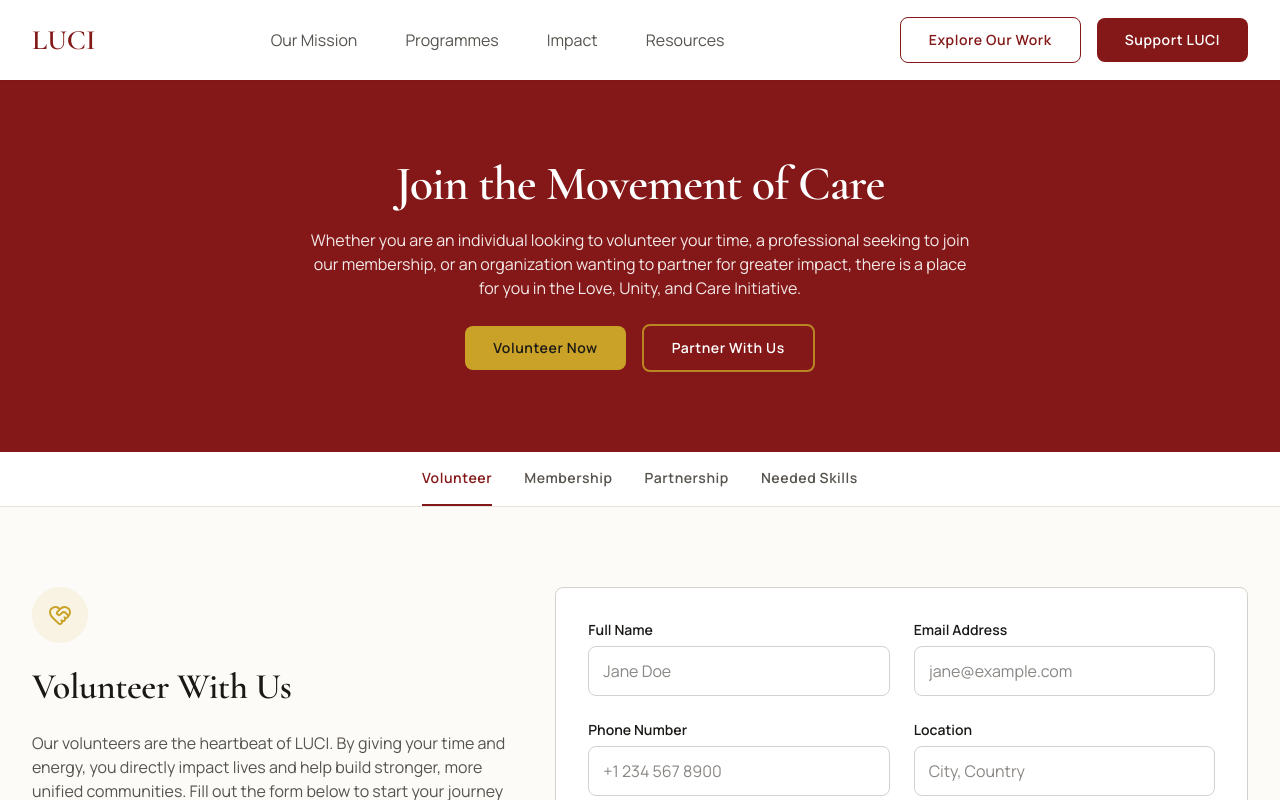
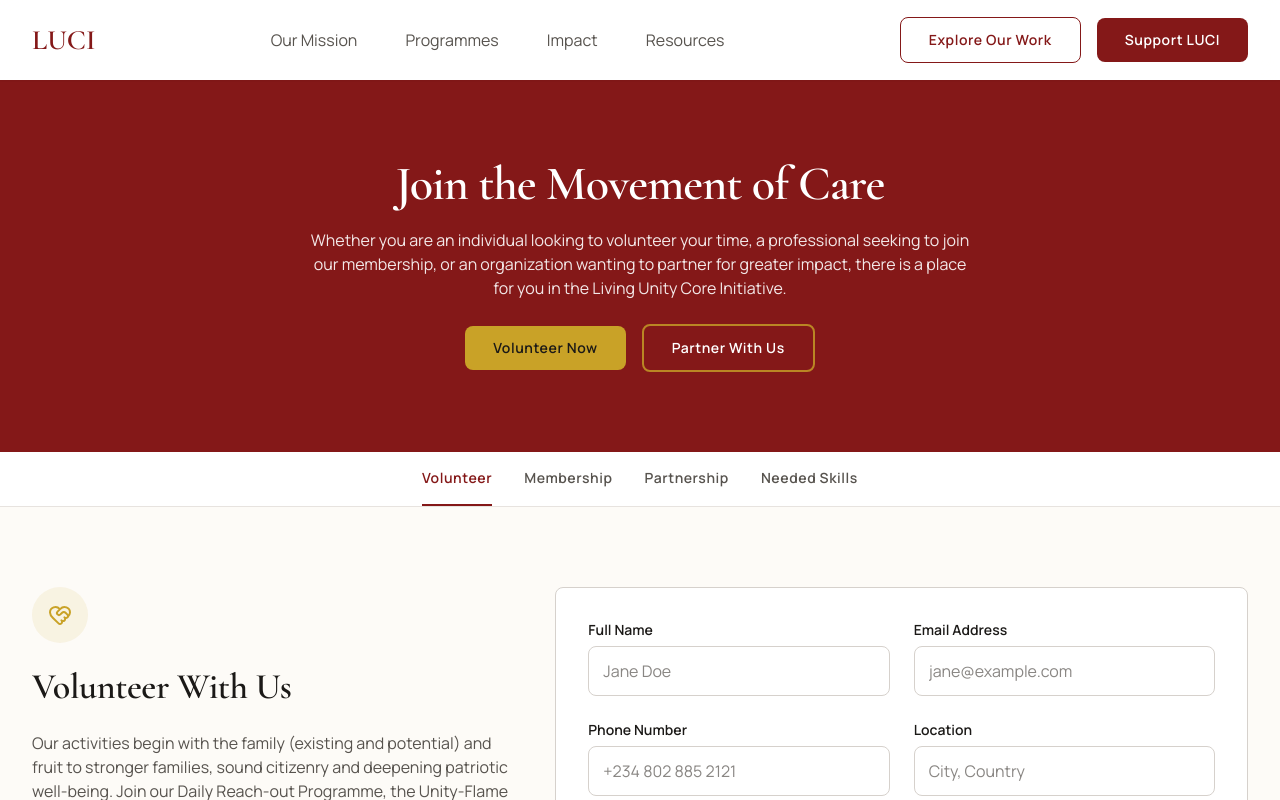
Before and after one commit to Dev-Taofeek/LUCI, a Next.js app: page /get-involved in a window 1280 px wide. Shown: the top 800 px of the page. Built offline with nearby package versions, Linux system fonts and the light colour scheme.

Commit message:
Update get-involved from the LUCI brochure (org name, volunteer/membership text, membership form fields)

```diff
--- a/src/app/(site)/get-involved/page.js
+++ b/src/app/(site)/get-involved/page.js
@@ -43,7 +43,7 @@ export default function GetInvolvedPage() {
       <PageHero
         tone="dark"
         title="Join the Movement of Care"
-        subtitle="Whether you are an individual looking to volunteer your time, a professional seeking to join our membership, or an organization wanting to partner for greater impact, there is a place for you in the Love, Unity, and Care Initiative."
+        subtitle="Whether you are an individual looking to volunteer your time, a professional seeking to join our membership, or an organization wanting to partner for greater impact, there is a place for you in the Living Unity Core Initiative."
       >
         <Button
           variant="accent"
@@ -111,18 +111,18 @@ export default function GetInvolvedPage() {
               <ParticipationSection
                 icon={<HeartHandshake className="text-gold" size={24} />}
                 title="Volunteer With Us"
-                description="Our volunteers are the heartbeat of LUCI. By giving your time and energy, you directly impact lives and help build stronger, more unified communities. Fill out the form below to start your journey with us."
+                description="Our activities begin with the family (existing and potential) and fruit to stronger families, sound citizenry and deepening patriotic well-being. Join our Daily Reach-out Programme, the Unity-Flame Programme, or our robust counselling services. Fill out the form below to start your journey with us."
                 image={VOLUNTEER_IMAGE}
                 form={
                   <ParticipationForm
                     endpoint="/api/get-involved/volunteer"
                     submitLabel="Register as Volunteer"
                     successMessage="We'll be in touch about upcoming volunteer opportunities that match your skills."
-                    skillOptions={["Teaching/Mentoring", "Event Planning", "Healthcare"]}
+                    skillOptions={["Counselling", "Family Enrichment", "Advocacy", "Women's Development", "NYSC Support"]}
                     fields={[
                       { name: "fullName", label: "Full Name", placeholder: "Jane Doe", required: true },
                       { name: "email", label: "Email Address", type: "email", placeholder: "jane@example.com", required: true },
-                      { name: "phone", label: "Phone Number", placeholder: "+1 234 567 8900" },
+                      { name: "phone", label: "Phone Number", placeholder: "+234 802 885 2121" },
                       { name: "location", label: "Location", placeholder: "City, Country" },
                       {
                         name: "message",
@@ -149,7 +149,7 @@ export default function GetInvolvedPage() {
               <ParticipationSection
                 icon={<Users className="text-gold" size={24} />}
                 title="Become a Member"
-                description="LUCI members are professionals and advocates who champion our mission year-round — attending forums, mentoring local leaders, and helping shape our programme direction."
+                description="Membership is open to families and individuals (as potential families) under three routes: Primary Members (PM), Associate Members (AM), and Integral Members (IM) — all being persons who will generously commit their talents, time and treasures to the prompt realization of the vision, mission and aspirations of LUCI."
                 image={MEMBERSHIP_IMAGE}
                 form={
                   <ParticipationForm
@@ -159,7 +159,10 @@ export default function GetInvolvedPage() {
                     fields={[
                       { name: "fullName", label: "Full Name", placeholder: "Jane Doe", required: true },
                       { name: "email", label: "Email Address", type: "email", placeholder: "jane@example.com", required: true },
-                      { name: "phone", label: "Phone Number", placeholder: "+1 234 567 8900" },
+                      { name: "phone", label: "Phone Number", placeholder: "+234 802 885 2121" },
+                      { name: "state", label: "State of Residence", placeholder: "Lagos" },
+                      { name: "lga", label: "LGA of Residence", placeholder: "Ikeja" },
+                      { name: "address", label: "Residential Address", placeholder: "Street, area, city", fullWidth: true },
                       {
                         name: "reason",
                         label: "Why do you want to join LUCI?",
@@ -196,7 +199,7 @@ export default function GetInvolvedPage() {
                       { name: "organisation", label: "Organisation Name", placeholder: "Acme Foundation", required: true },
                       { name: "contactName", label: "Contact Name", placeholder: "Jane Doe", required: true },
                       { name: "email", label: "Email Address", type: "email", placeholder: "jane@acme.org", required: true },
-                      { name: "phone", label: "Phone Number", placeholder: "+1 234 567 8900" },
+                      { name: "phone", label: "Phone Number", placeholder: "+234 802 885 2121" },
                       {
                         name: "proposalSummary",
                         label: "Partnership Proposal",
```
